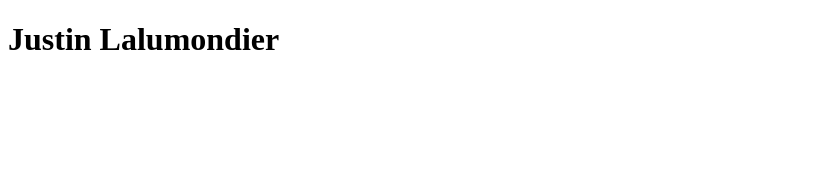
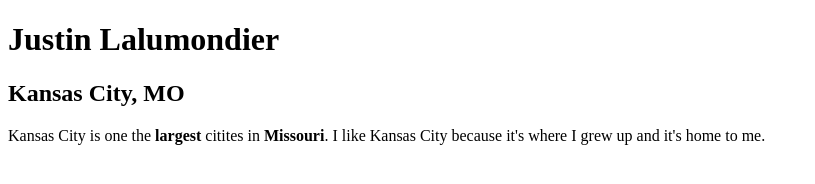
Before and after one commit to 44-563-WebApps-F21/webapps-f21-assignment-3-JustinLalu, a plain HTML site: page index.html in a window 1280 px wide. Shown: the whole page, without its empty margins (0-815 px from the left). Drawn offline with Linux system fonts and the light colour scheme.

Commit message:
Added favorite location

```diff
--- a/index.html
+++ b/index.html
@@ -7,5 +7,7 @@
   </head>
   <body>
       <h1>Justin Lalumondier</h1>
+      <h2>Kansas City, MO</h2>
+      <p>Kansas City is one the <b>largest</b> citites in <b>Missouri</b>. I like Kansas City because it's where I grew up and it's home to me.</p>
   </body>
 </html>
```
